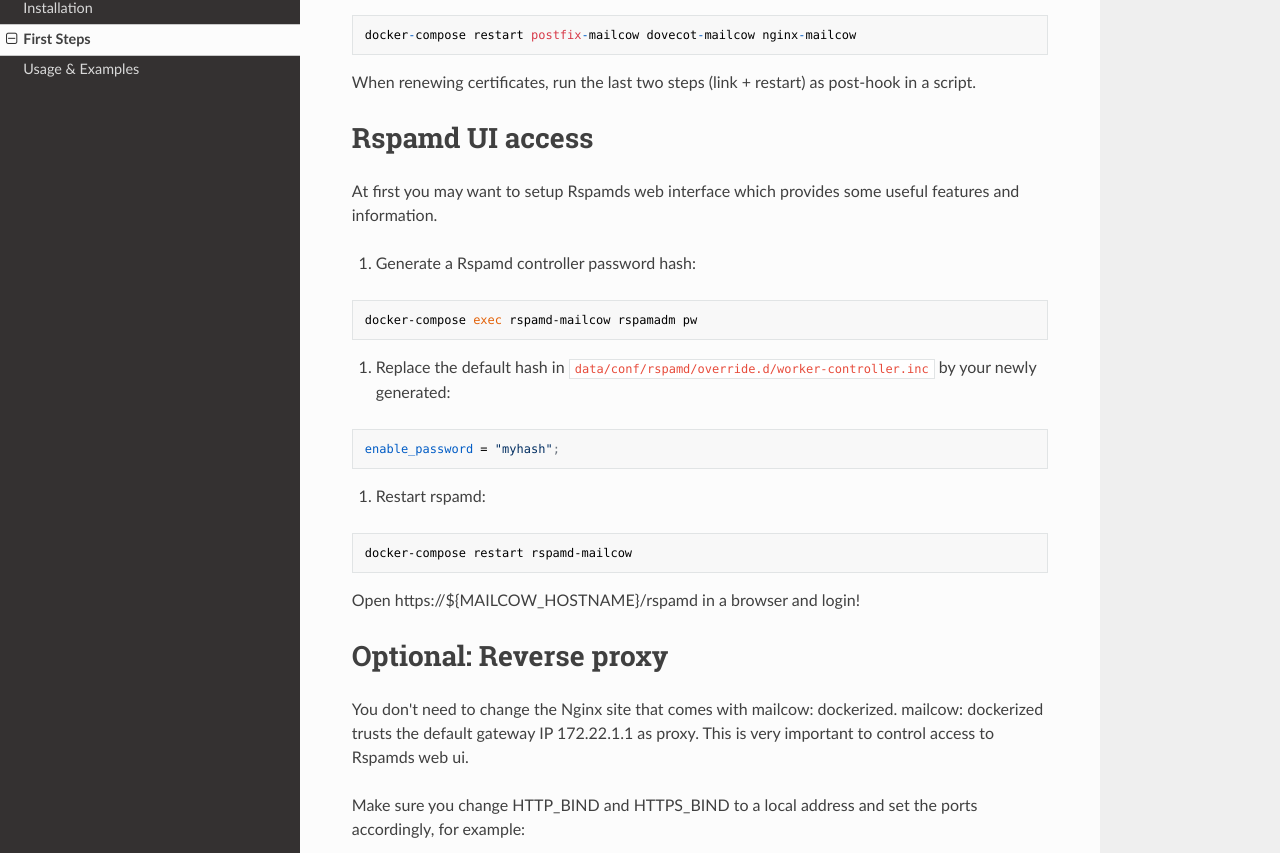
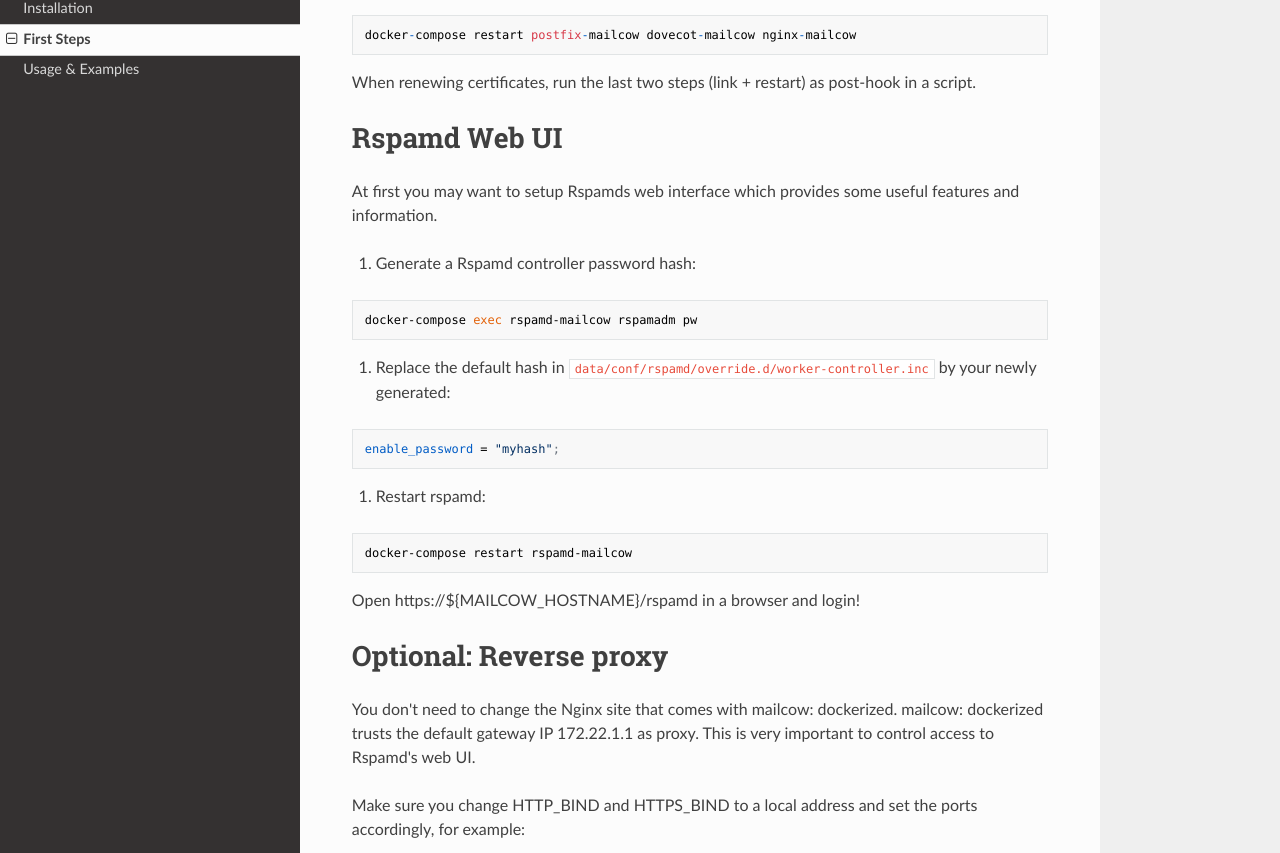
Before and after one commit to Imtiajrex/mailcow-dockerized, an MkDocs documentation site: the page built from docs/first_steps.md, in a window 1280 px wide and 1400 px high, scrolled down 944 px. Shown: the part 141-994 px from the top of the window. Built offline with MkDocs 1.6.1, drawn with Linux system fonts in a browser that asks for light colours; nearby versions of some CDN libraries; old or Windows-style settings are respelled for this version of MkDocs.

Commit message:
Fix docs

````diff
--- a/docs/first_steps.md
+++ b/docs/first_steps.md
@@ -46,7 +46,7 @@
 ```
 When renewing certificates, run the last two steps (link + restart) as post-hook in a script.
 
-# Rspamd UI access
+# Rspamd Web UI
 At first you may want to setup Rspamds web interface which provides some useful features and information.
 
 1. Generate a Rspamd controller password hash:
@@ -68,7 +68,7 @@
 # Optional: Reverse proxy
 
 You don't need to change the Nginx site that comes with mailcow: dockerized.
-mailcow: dockerized trusts the default gateway IP 172.22.1.1 as proxy. This is very important to control access to Rspamds web ui.
+mailcow: dockerized trusts the default gateway IP 172.22.1.1 as proxy. This is very important to control access to Rspamd's web UI.
 
 Make sure you change HTTP_BIND and HTTPS_BIND to a local address and set the ports accordingly, for example:
 ```
````
Also changed, not shown: docs/u_and_e.md (+1 -1 lines).
